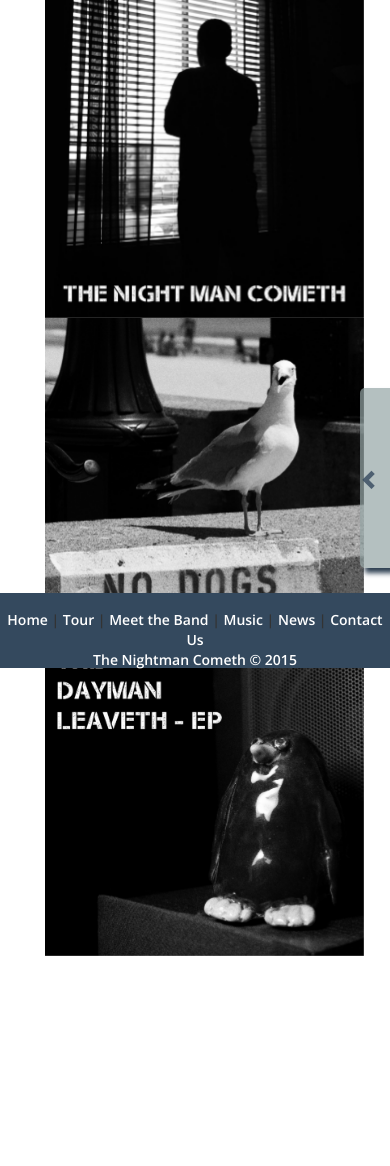
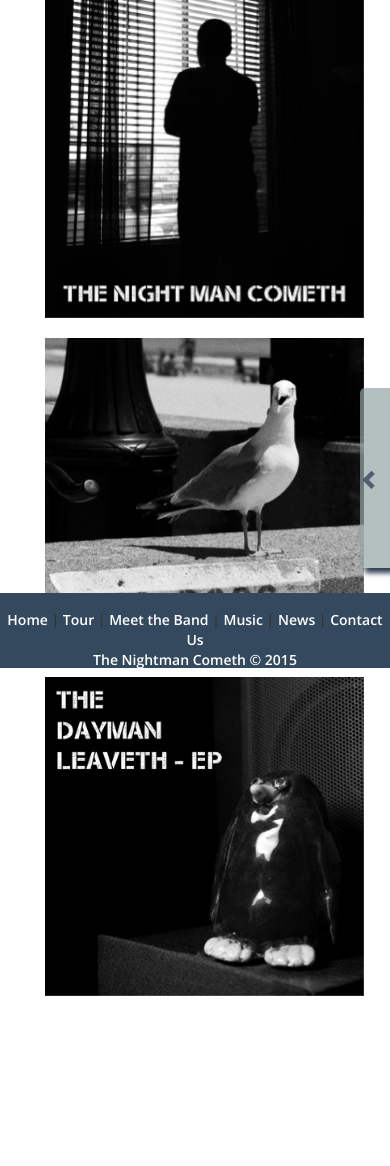
Before and after one commit to c1phr/cs399_band, a Django app: page /music/ in a window 390 px wide. Shown: the part 176-1342 px from the top of the page. Before the commit the page ends 1132 px from the top, so only its background shows below. Run offline with Django 3.2, Linux system fonts and the light colour scheme; some libraries are stand-ins or nearby versions.

Commit message:
XS/SM Music Responsive
Made the music page completely responsive on all devices.

```diff
--- a/band_project/templates/music.html
+++ b/band_project/templates/music.html
@@ -2,8 +2,12 @@
 {% block page_style %}
 {#Insert any CSS here#}
 .album-container {
-    width: 319px;
-    height: 319px;
+{#    width: 319px;#}
+{#    height: 319px;#}
+    height:100%;
+    width:100%;
+    max-height:319px;
+    max-width:319px;
     display: inline-block;
     }
 .album-container:hover .flip, .album-container.hover .flip {
@@ -47,8 +51,8 @@ th{
 {#Main HTML content Goes here#}
 
 <div class="container" style="margin-top:100px;">
-    <div class="col-sm-4 col-xs-12 text-center ">
-        <div class="album-container" ontouchstart="this.classList.toggle('hover');" style="">
+    <div class="col-md-4 col-xs-12 text-center ">
+        <div class="album-container" ontouchstart="this.classList.toggle('hover');" style="margin-bottom:20px;">
             <div class="flip">
                 <div class="front">
                     <img class="img-responsive center-block" src="{{ STATIC_URL }}album_covers/SelfTitled.jpg" alt=""/>
@@ -118,8 +122,8 @@ th{
             </div>
         </div>
     </div>
-    <div class="col-sm-4 col-xs-12 text-center ">
-        <div class="album-container" ontouchstart="this.classList.toggle('hover');" style="">
+    <div class="col-md-4 col-xs-12 text-center ">
+        <div class="album-container" ontouchstart="this.classList.toggle('hover');" style="margin-bottom:20px;">
            <div class="flip">
                 <div class="front">
                     <img class="img-responsive center-block" src="{{ STATIC_URL }}album_covers/NoDogs.jpg" alt=""/>
@@ -179,8 +183,8 @@ th{
            </div>
         </div>
     </div>
-    <div class="col-sm-4 col-xs-12 text-center ">
-        <div class="album-container" ontouchstart="this.classList.toggle('hover');" style="">
+    <div class="col-md-4 col-xs-12 text-center ">
+        <div class="album-container" ontouchstart="this.classList.toggle('hover');" style="margin-bottom:20px;">
            <div class="flip">
                 <div class="front">
                     <img class="img-responsive center-block" src="{{ STATIC_URL }}album_covers/DaymanLeaveth.jpg" alt=""/>
@@ -198,7 +202,7 @@ th{
                             <tr>
                                 <td>1</td>
                                 <td>Act I</td>
-                                <td>1:00/td>
+                                <td>1:00</td>
                             </tr>
                             <tr>
                                 <td>2</td>
```
